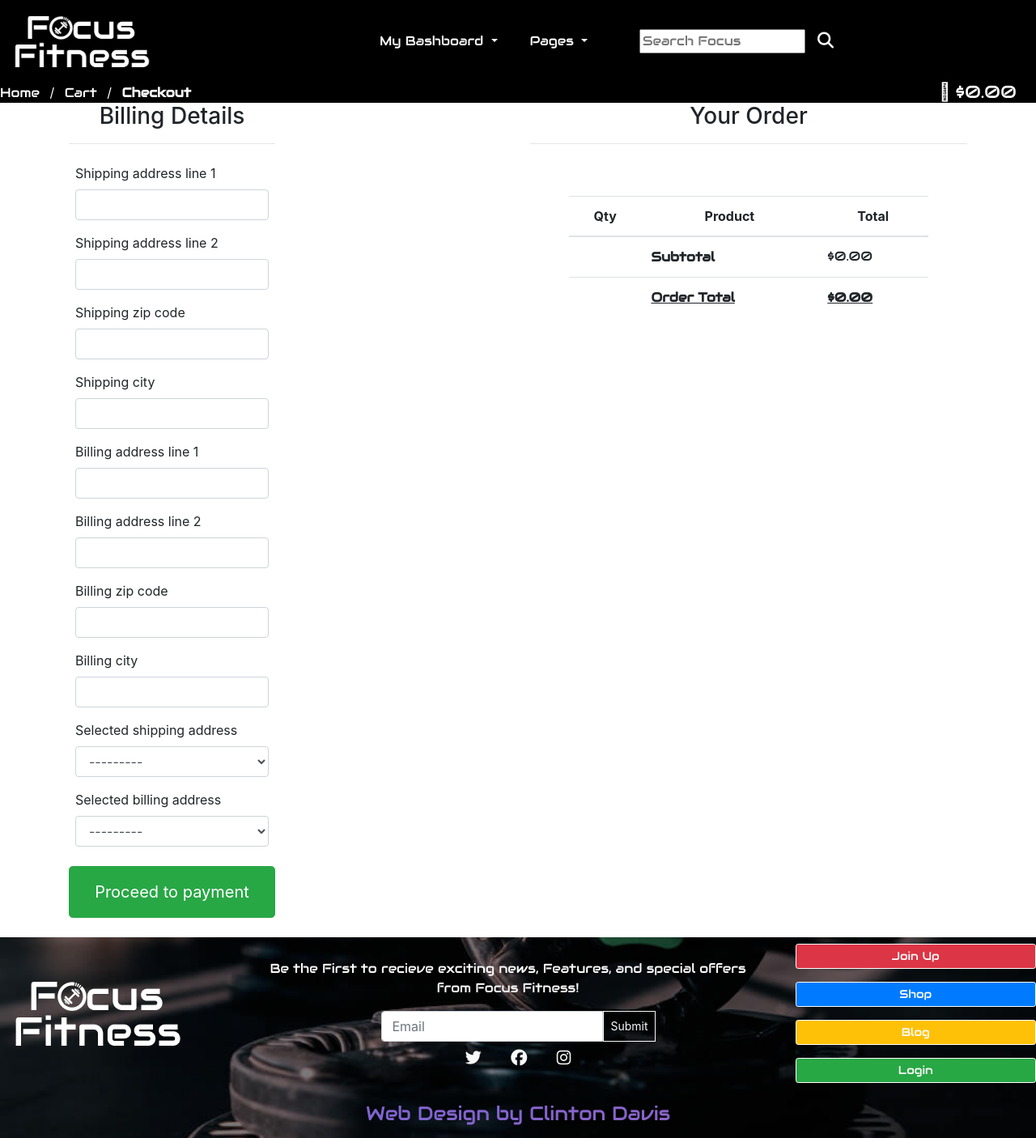
After one commit to Clinton-Davis/focus_fitness, a Django app: page /cart/checkout/ in a window 1280 px wide. The commit adds this page. Shown: the whole page at 81% size. Run offline with Django 3.2, Linux system fonts and the light colour scheme; the visitor is signed in with stand-in values (Sample User, id 1); data comes from the database, SQL or seed files in the repository; data that the repository does not hold is empty; some libraries are stand-ins or nearby versions.

Commit message:
added search but need to fix bugs

```diff
--- a/cart/forms.py
+++ b/cart/forms.py
@@ -1,5 +1,9 @@
+from django.contrib.auth import get_user_model
 from django import forms
-from .models import OrderItem, SizeVariation, Product
+from .models import OrderItem, SizeVariation, Product, Address
+
+
+User = get_user_model()
 
 
 class AddToCartForm(forms.ModelForm):
@@ -15,3 +19,59 @@ class AddToCartForm(forms.ModelForm):
         super().__init__(*args, **kwargs)
 
         self.fields['size'].queryset = product.available_sizes.all()
+
+
+class AddressForm(forms.Form):
+
+    shipping_address_line_1 = forms.CharField(required=False)
+    shipping_address_line_2 = forms.CharField(required=False)
+    shipping_zip_code = forms.CharField(required=False)
+    shipping_city = forms.CharField(required=False)
+
+    billing_address_line_1 = forms.CharField(required=False)
+    billing_address_line_2 = forms.CharField(required=False)
+    billing_zip_code = forms.CharField(required=False)
+    billing_city = forms.CharField(required=False)
+
+    selected_shipping_address = forms.ModelChoiceField(
+        Address.objects.none(), required=False
+    )
+    selected_billing_address = forms.ModelChoiceField(
+        Address.objects.none(), required=False
+    )
+
+    def __init__(self, *args, **kwargs):
+        user_id = kwargs.pop('user_id')
+        super().__init__(*args, **kwargs)
+
+        user = User.objects.get(id=user_id)
+
+        shipping_address_qs = Address.objects.filter(
+            user=user,
+            address_type='S'
+        )
+        billing_address_qs = Address.objects.filter(
+            user=user,
+            address_type='B'
+        )
+
+        self.fields['selected_shipping_address'].queryset = shipping_address_qs
+        self.fields['selected_billing_address'].queryset = billing_address_qs
+
+    def clean(self):
+        data = self.cleaned_data
+
+        selected_shipping_address = data.get('selected_shipping_address', None)
+
+        if selected_shipping_address is None:
+            if not data.get('shipping_address_line_1', None):
+                self.add_error("shipping_address_line_1",
+                               "Please fill in this field")
+            if not data.get('shipping_address_line_2', None):
+                self.add_error("shipping_address_line_2",
+                               "Please fill in this field")
+            if not data.get('shipping_zip_code', None):
+                self.add_error("shipping_zip_code",
+                               "Please fill in this field")
+            if not data.get('shipping_city', None):
+                self.add_error("shipping_city", "Please fill in this field")
--- a/cart/urls.py
+++ b/cart/urls.py
@@ -5,6 +5,7 @@ app_name = 'cart'
 
 urlpatterns = [
     path('', views.CartView.as_view(), name='summary'),
+
     path('shop/', views.ProductListView.as_view(), name='product-list'),
     path('shop/<slug>/', views.ProductDetailView.as_view(), name='product-detail'),
     path('increase-quantity/<pk>/',
@@ -13,5 +14,6 @@ urlpatterns = [
          views.DecreaseQuantityView.as_view(), name='decrease-quantity'),
     path('remove-from-cart/<pk>/',
          views.RemoveFromCartView.as_view(), name='remove-from-cart'),
+    path('checkout/', views.CheckoutView.as_view(), name='checkout')
 
 ]
--- a/cart/views.py
+++ b/cart/views.py
@@ -1,13 +1,33 @@
-from django.shortcuts import get_object_or_404, reverse, redirect
+from django.contrib import messages
+from django.shortcuts import get_object_or_404, reverse, redirect, render
 from django.views import generic
-from .forms import AddToCartForm
-from .models import Product, OrderItem
+from django.db.models import Q
+from .forms import AddToCartForm, AddressForm
+from .models import Product, OrderItem, Address
 from .utils import get_or_set_order_session
 
 
 class ProductListView(generic.ListView):
     template_name = 'cart/product_list.html'
     queryset = Product.objects.all()
+
+    def get(self, request, *args, **kwargs):
+        products = None
+        query = None
+        if request.GET:
+            if 'q' in request.GET:
+                query = request.GET['q']
+            if not query:
+                messages.info(request, "You didn't enter any search criteria!")
+                return redirect(reverse('home'))
+            queries = Q(title__icontains=query) | Q(
+                description__icontains=query)
+            products = products.filter(queries)
+
+        context = {
+            'search_term': query
+        }
+        return render(request, self.template_name, context)
 
 
 class ProductDetailView(generic.FormView):
@@ -87,3 +107,59 @@ class RemoveFromCartView(generic.View):
         order_item = get_object_or_404(OrderItem, id=kwargs['pk'])
         order_item.delete()
         return redirect("cart:summary")
+
+
+class CheckoutView(generic.FormView):
+    template_name = 'cart/checkout.html'
+    form_class = AddressForm
+
+    def get_success_url(self):
+        return reverse("home")  # TODO: payment
+
+    def form_valid(self, form):
+        order = get_or_set_order_session(self.request)
+        selected_shipping_address = form.cleaned_data.get(
+            'selected_shipping_address')
+        selected_billing_address = form.cleaned_data.get(
+            'selected_billing_address')
+
+        if selected_shipping_address:
+            order.shipping_address = selected_shipping_address
+        else:
+            address = Address.objects.create(
+                address_type='S',
+                user=self.request.user,
+                address_line_1=form.cleaned_data['shipping_address_line_1'],
+                address_line_2=form.cleaned_data['shipping_address_line_2'],
+                zip_code=form.cleaned_data['shipping_zip_code'],
+                city=form.cleaned_data['shipping_city'],
+            )
+            order.shipping_address = address
+
+        if selected_billing_address:
+            order.billing_address = selected_billing_address
+        else:
+            address = Address.objects.create(
+                address_type='B',
+                user=self.request.user,
+                address_line_1=form.cleaned_data['billing_address_line_1'],
+                address_line_2=form.cleaned_data['billing_address_line_2'],
+                zip_code=form.cleaned_data['billing_zip_code'],
+                city=form.cleaned_data['billing_city'],
+            )
+            order.billing_address = address
+
+        order.save()
+        messages.info(
+            self.request, "You have successfully added your addresses")
+        return super(CheckoutView, self).form_valid(form)
+
+    def get_form_kwargs(self):
+        kwargs = super(CheckoutView, self).get_form_kwargs()
+        kwargs["user_id"] = self.request.user.id
+        return kwargs
+
+    def get_context_data(self, **kwargs):
+        context = super(CheckoutView, self).get_context_data(**kwargs)
+        context["order"] = get_or_set_order_session(self.request)
+        return context
--- a/static/css/style.css
+++ b/static/css/style.css
@@ -146,7 +146,7 @@ p {
 
 #cart {
   position: absolute;
-  top: -2rem;
+  top: -0.3rem;
   right: 15px;
   z-index: 9999999;
   font-size: 1.35rem;
@@ -295,7 +295,9 @@ nav {
   margin-right: auto;
   margin-left: auto;
   margin-top: -5rem;
-  box-shadow: 0px 5px 5px 0px rgba(0, 0, 0, 0.5);
+  -webkit-box-shadow: 0px 9px 24px 6px rgba(0, 0, 0, 0.75);
+  -moz-box-shadow: 0px 9px 24px 6px rgba(0, 0, 0, 0.75);
+  box-shadow: 0px 9px 24px 6px rgba(0, 0, 0, 0.75);
   z-index: 2;
 }
 
@@ -432,6 +434,10 @@ nav {
   align-items: center;
 }
 
+.block-4-image {
+  width: 10rem;
+}
+
 .cart-actions {
   display: flex;
   flex-direction: column;
--- a/templates/base.html
+++ b/templates/base.html
@@ -69,8 +69,8 @@
                     </div>
                 </li>
             </ul>
-            <form class="form-inline my-2 my-lg-0 pl-2">
-                <input class="ml-3 aw" type="search" placeholder="Search Focus" aria-label="Search" />
+            <form method="GET" action="{% url 'cart:product-list' %}" class=" form-inline my-2 my-lg-0 pl-2">
+                <input class="ml-3 aw" type="text" name="q" placeholder="Search Focus" aria-label="Search" />
                 <button class="aw btn btn-outline-text-light my-2 my-sm-0" type="submit">
                     <span class="icon">
                         <i class="text-wht fas fa-search fa-lg"></i>
--- a/templates/cart/cart.html
+++ b/templates/cart/cart.html
@@ -100,7 +100,7 @@
                 <a href="{% url 'cart:product-list' %}" class="btn btn-primary w-100 rounded-10">Keep Shopping</a>
             </div>
             <div class="col-md-6 col-12">
-                <a href="" class="btn btn-success w-100 rounded-10">CheckOut</a>
+                <a href="{% url 'cart:checkout' %}" class="btn btn-success w-100 rounded-10">CheckOut</a>
             </div>
         </div>
         {% endif %}
--- /dev/null
+++ b/templates/cart/checkout.html
@@ -0,0 +1,112 @@
+{% extends "base.html" %}
+{% load crispy_forms_tags %}
+
+{% block content %}
+
+<div class="container-fluid bg-black">
+    <div class="row">
+        <div class="col-md-12 mb-0">
+            <a class="text-wht aw" href="{% url 'home' %}">Home</a>
+            <span class="mx-2 mb-0 text-wht">/</span>
+            <a class="text-wht aw" href="{% url 'cart:summary' %}">Cart</a>
+            <span class="d-none d-md-inline  mx-2 mb-0 text-wht">/</span>
+            <strong class="d-none d-md-inline text-wht aw">Checkout</strong>
+        </div>
+    </div>
+</div>
+<section>
+    <div class="container">
+        <div class="row mb-2 d-flex flex-row-reverse">
+            {% if not request.user.is_authenticated %}
+
+            <div class="col-md-12">
+                <div class="border p-4 rounded-10" role="alert">
+                    You are almost finished, to finalize you order, please <a href="">Login </a><span>/</span><a
+                        href=""> SignUp</a>
+                </div>
+                <div class="progress">
+                    <div class="progress-bar progress-bar-striped bg-black-a" role="progressbar" style="width: 90%"
+                        aria-valuenow="90" aria-valuemin="0" aria-valuemax="100"></div>
+                </div>
+            </div>
+            {% else %}
+            <div class="col-md-6">
+                <h2 class="h3 mb-3 text-black text-center">Your Order</h2>
+                <hr>
+                <div class="p-3 p-lg-5">
+                    <table class="table site-block-order-table .table-sm mb-5">
+                        <thead class="text-center">
+                            <tr>
+                                <th>Qty</th>
+                                <th>Product</th>
+                                <th>Total</th>
+                            </tr>
+                        </thead>
+                        <tbody>
+                            {% for item in order.items.all %}
+                            <tr>
+                                <td>
+                                    {{ item.quantity }}
+                                </td>
+                                <td class="">
+                                    {{ item.product.title }},
+                                    <br>
+                                    <small class="text-muted">{{ item.size.name }}</small>
+
+                                </td>
+                                <td>
+                                    ${{ item.get_total_item_price }}
+                                </td>
+                            </tr>
+                            {% endfor %}
+                            <tr>
+                                <td></td>
+                                <td><strong class="aw">Subtotal</strong></td>
+                                <td class="aw">${{ order.get_subtotal }}</td>
+                            </tr>
+                            <tr>
+                                <td></td>
+                                <td><strong class="aw"><u>Order Total</u></strong>
+
+                                </td>
+                                <td>
+                                    <strong class="aw"><u>
+                                            ${{ order.get_total }}
+                                        </u> </strong>
+
+                                </td>
+                            </tr>
+                        </tbody>
+                    </table>
+                </div>
+            </div>
+            <div class="col-md-6 ">
+                <form method="POST">
+                    {% csrf_token %}
+                    <div class="row">
+                        <div class="col-md-6 mb-mb-0">
+                            <h2 class="h3 mb text-center">Billing Details</h2>
+                            <hr>
+                            <div class="p-2 p-lg-2">
+                                {{ form|crispy }}
+                            </div>
+                            <div class="form-group">
+                                <button type="submit" class="btn btn-success btn-lg py-3 btn-block">
+                                    Proceed to payment
+                                </button>
+                            </div>
+                        </div>
+                    </div>
+                </form>
+            </div>
+
+
+            {% endif %}
+
+
+        </div>
+    </div>
+</section>
+
+
+{% endblock content %}
--- a/templates/cart/product_list.html
+++ b/templates/cart/product_list.html
@@ -18,7 +18,7 @@
             {% for product in object_list %}
             <div class="col-lg-4 col-md-6 mb-4" data-aos='fade-up'>
 
-                <figure class="block-4-image">
+                <figure class="block-4-image mx-auto">
                     <a href="{{ product.get_absolute_url }}"><img src="{{ product.image.url }}" class="img-fluid"></a>
                 </figure>
 
```
Also changed, not shown: cart/admin.py (+8 -1 lines), templates/index.html (+23 -16 lines).
